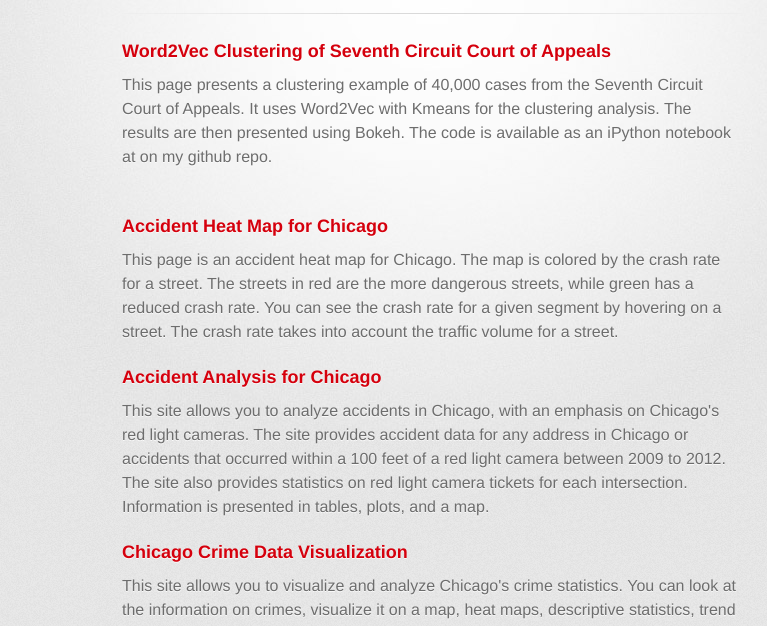
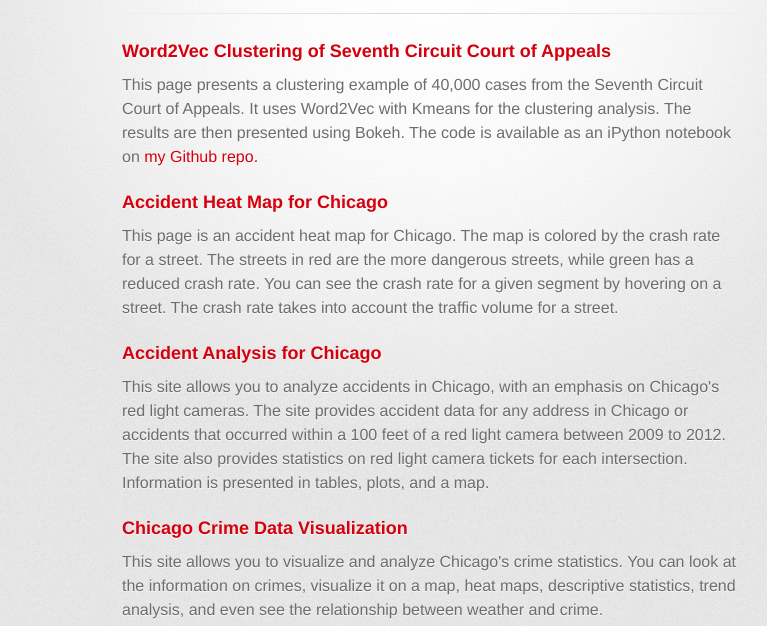
Before and after one commit to miningchi/miningchi.github.io, a plain HTML site: page index.html in a window 1280 px wide. Shown: the part 144-770 px from the top of the page, without its empty margins (208-975 px from the left). Drawn offline with Linux system fonts and the light colour scheme; a web font is replaced by a local one.

Commit message:
Added link to repo

```diff
--- a/index.html
+++ b/index.html
@@ -32,12 +32,12 @@
 <hr> <section id="main_content"></section>
 <h3><a href="http://miningchi.github.io/tsne.html">Word2Vec Clustering
 of Seventh Circuit Court of Appeals</a></h3>
-<p>This page presents a clustering example of 40,000 cases from the Seventh Circuit Court of Appeals.
-It uses Word2Vec with Kmeans for the clustering analysis.  The results are then presented using Bokeh.
-The code is available as an iPython notebook at on my github repo.</p>
-
-
-<br>
+<p>This page presents a clustering example of 40,000 cases from the
+Seventh Circuit Court of Appeals. It uses Word2Vec with Kmeans for the
+clustering analysis. The results
+are then presented using Bokeh. The code is available as an iPython
+notebook on <a href="https://github.com/rajshah4/7thCircuit">my Github
+repo.</a></p>
 <h3><a href="http://cdb.io/1zZtEVh">Accident Heat Map for Chicago</a></h3>
 <p>This page is an accident heat map for Chicago. The map is colored by
 the crash rate for a street. The streets in red are the more dangerous
```
